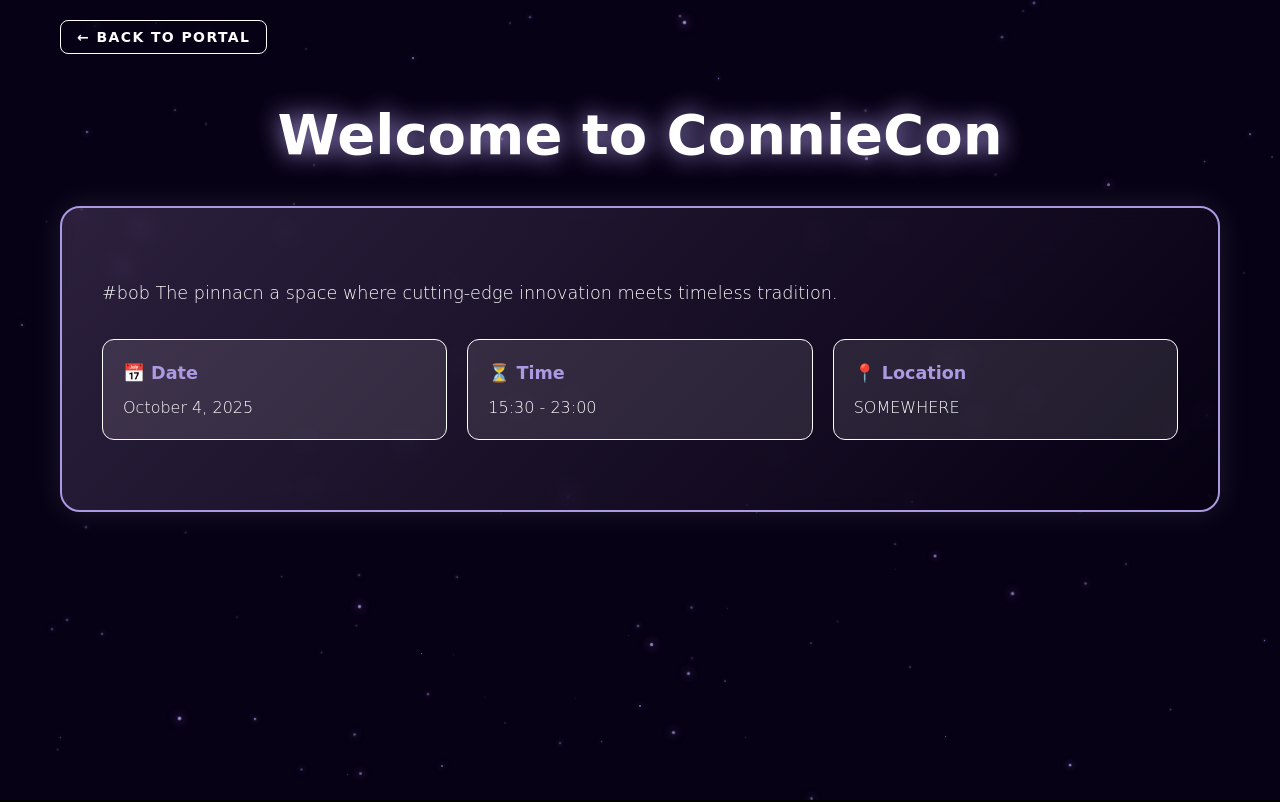
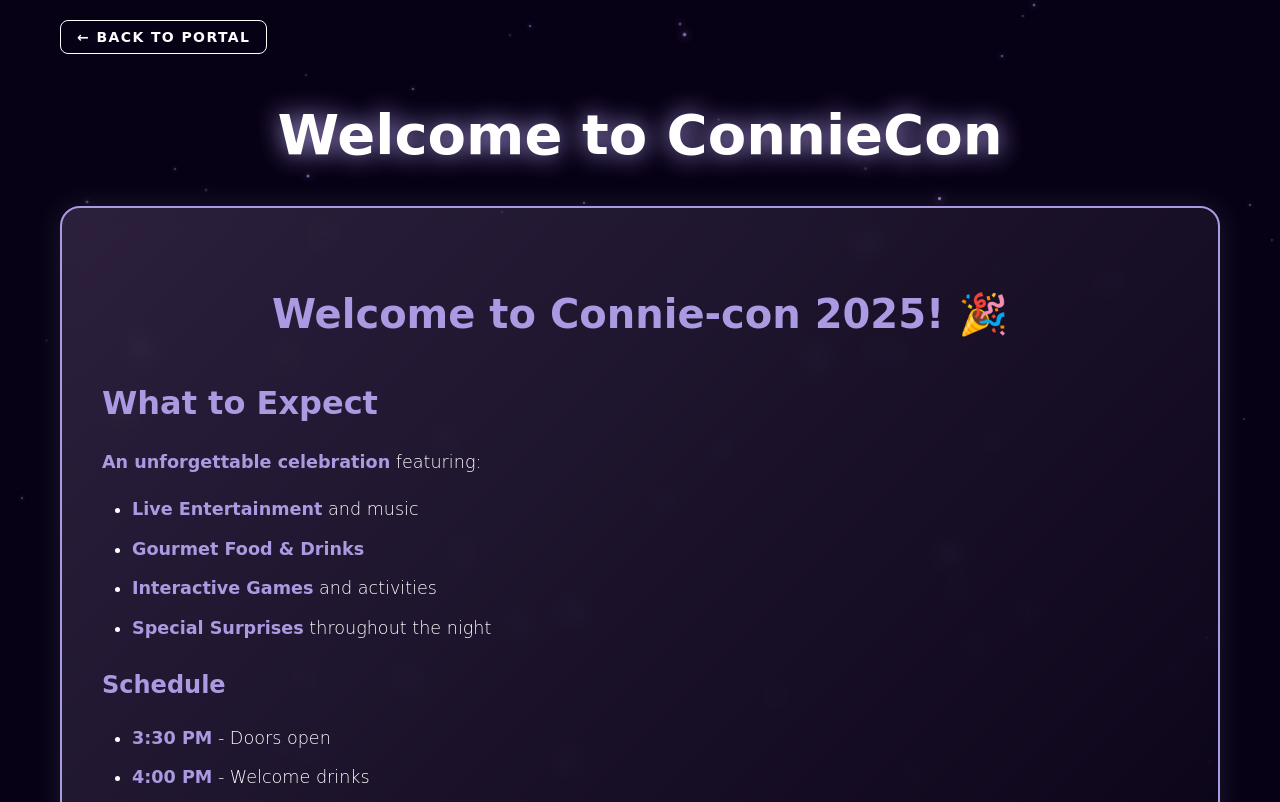
Before and after one commit to crowec/events-site, a React (Vite) app: page / in a window 1280 px wide. Shown: the top 802 px of the page. Built offline with nearby package versions, Linux system fonts and the light colour scheme.

Commit message:
Make description non-optional

```diff
--- a/src/components/EventPage.tsx
+++ b/src/components/EventPage.tsx
@@ -11,7 +11,7 @@ interface Event {
     time: string;
     location: string;
     theme: string;
-    description?: string;
+    description: string;
 }
 
 interface EventDetailProps {
--- a/src/main.tsx
+++ b/src/main.tsx
@@ -15,7 +15,27 @@ ReactDOM.createRoot(document.getElementById('root')!).render(
                 location: 'SOMEWHERE',
                 theme: 'birthday',
                 description:
-                    '#bob\n The pinnacn a space where cutting-edge innovation meets timeless tradition.',
+                     `# Welcome to Connie-con 2025! 🎉
+
+## What to Expect
+
+**An unforgettable celebration** featuring:
+
+- **Live Entertainment** and music
+- **Gourmet Food & Drinks**
+- **Interactive Games** and activities
+- **Special Surprises** throughout the night
+
+### Schedule
+- **3:30 PM** - Doors open
+- **4:00 PM** - Welcome drinks
+- **6:00 PM** - Dinner service
+- **8:00 PM** - Entertainment begins
+- **11:00 PM** - Late night festivities
+
+> *"A night where cutting-edge innovation meets timeless tradition."*
+
+**Dress Code**: Smart casual to fabulous ✨`,
             }}
             onBackToPortal={handleBackToPortal}
         />
--- a/src/services/api.ts
+++ b/src/services/api.ts
@@ -8,7 +8,7 @@ export interface Event {
     time: string;
     location: string;
     theme: string;
-    description?: string;
+    description: string;
 }
 
 export interface LoginResponse {
```
Also changed, not shown: 1 other file (tests, documents, lock files or other folders).
